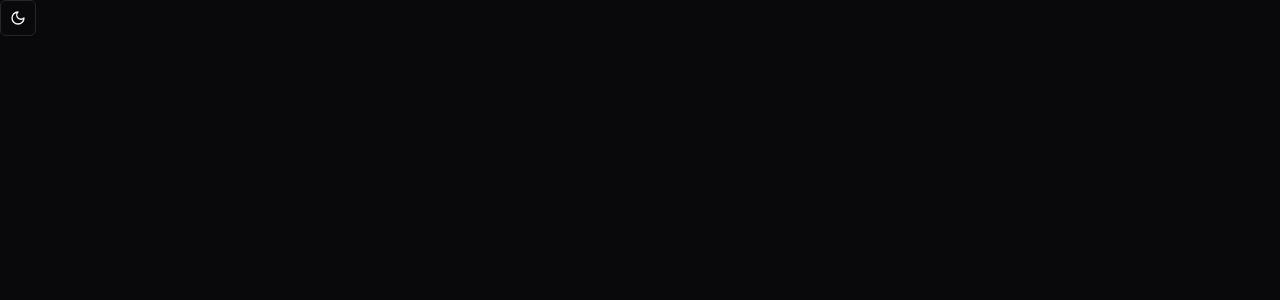
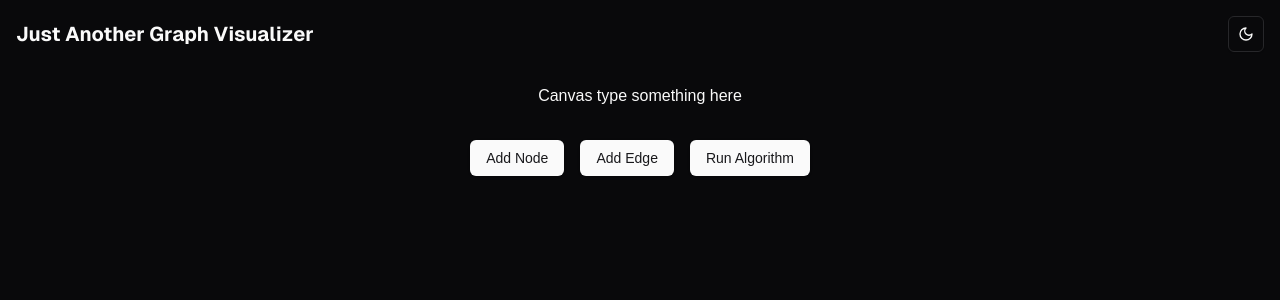
Before and after one commit to Pal8304/just-another-graph-visualizer, a Next.js app: page / in a window 1280 px wide. Shown: the top 300 px of the page. Built offline with nearby package versions, Linux system fonts and the light colour scheme.

Commit message:
feat: graph display

```diff
--- a/src/app/page.tsx
+++ b/src/app/page.tsx
@@ -1,9 +1,24 @@
-import { ThemeToggle } from "@/components/theme/toggle";
+import Navbar from "@/components/navbar";
+import { Button } from "@/components/ui/button";
 
 export default function Home() {
   return (
-    <div className="font-sans">
-      <ThemeToggle />
+    <div className="w-full h-full">
+      <Navbar />
+      <div className="flex flex-col items-center justify-center p-4">
+        Canvas type something here
+        <div className="flex flex-row justify-center w-2/3 p-4 m-4 gap-4">
+          <Button>
+            Add Node
+          </Button>
+          <Button>
+            Add Edge
+          </Button>
+          <Button>
+            Run Algorithm
+          </Button>
+        </div>
+      </div>
     </div>
   );
 }
--- /dev/null
+++ b/src/components/graph-components/node.tsx
@@ -0,0 +1,7 @@
+export default function Node(){
+    return(
+        <div>
+            <h1>Node</h1>
+        </div>
+    )
+}
--- /dev/null
+++ b/src/components/navbar.tsx
@@ -0,0 +1,14 @@
+import { ThemeToggle } from "./theme/toggle";
+
+export default function Navbar() {
+  return (
+    <div className="font-sans flex flex-row w-full justify-between">
+      <div className="flex items-center p-4">
+        <div className="text-xl font-bold">Just Another Graph Visualizer</div>
+      </div>
+      <div className="p-4">
+        <ThemeToggle />
+      </div>
+    </div>
+  );
+}
```
